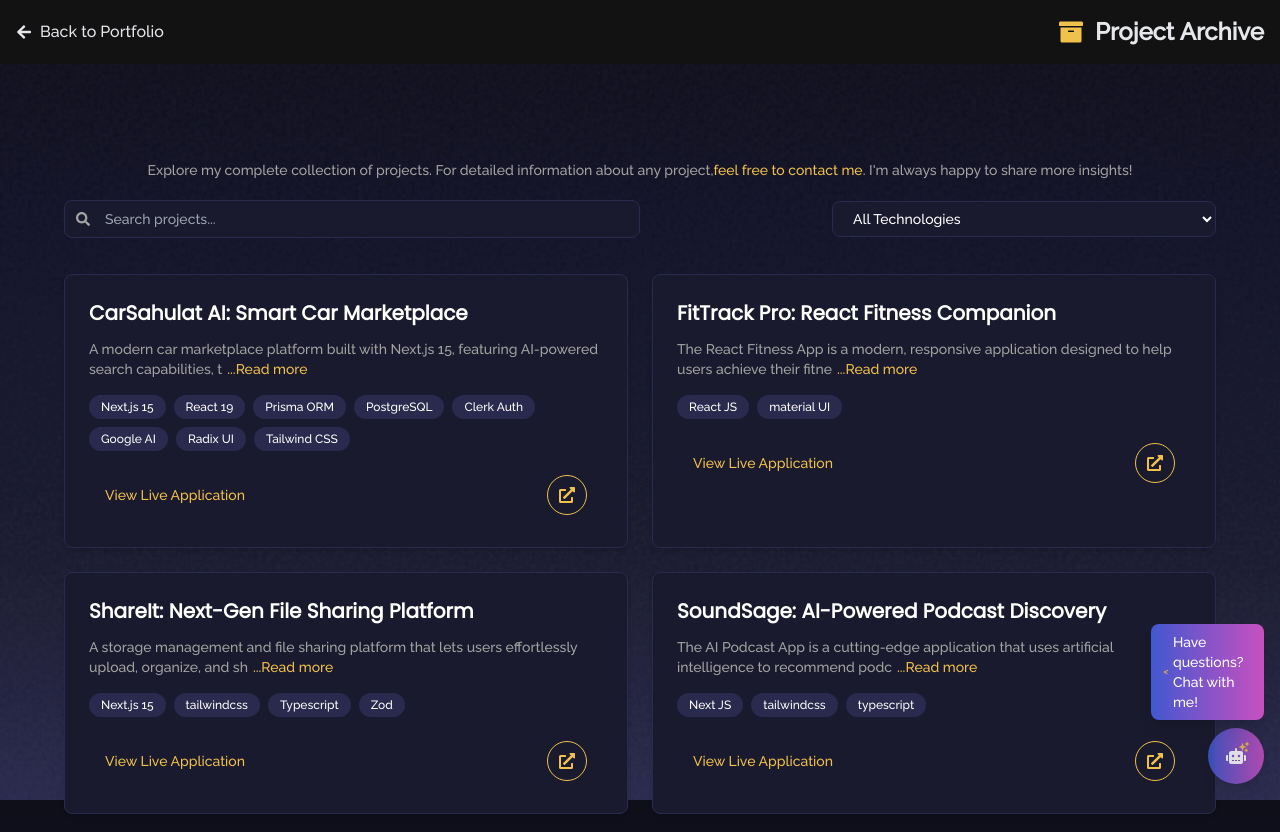
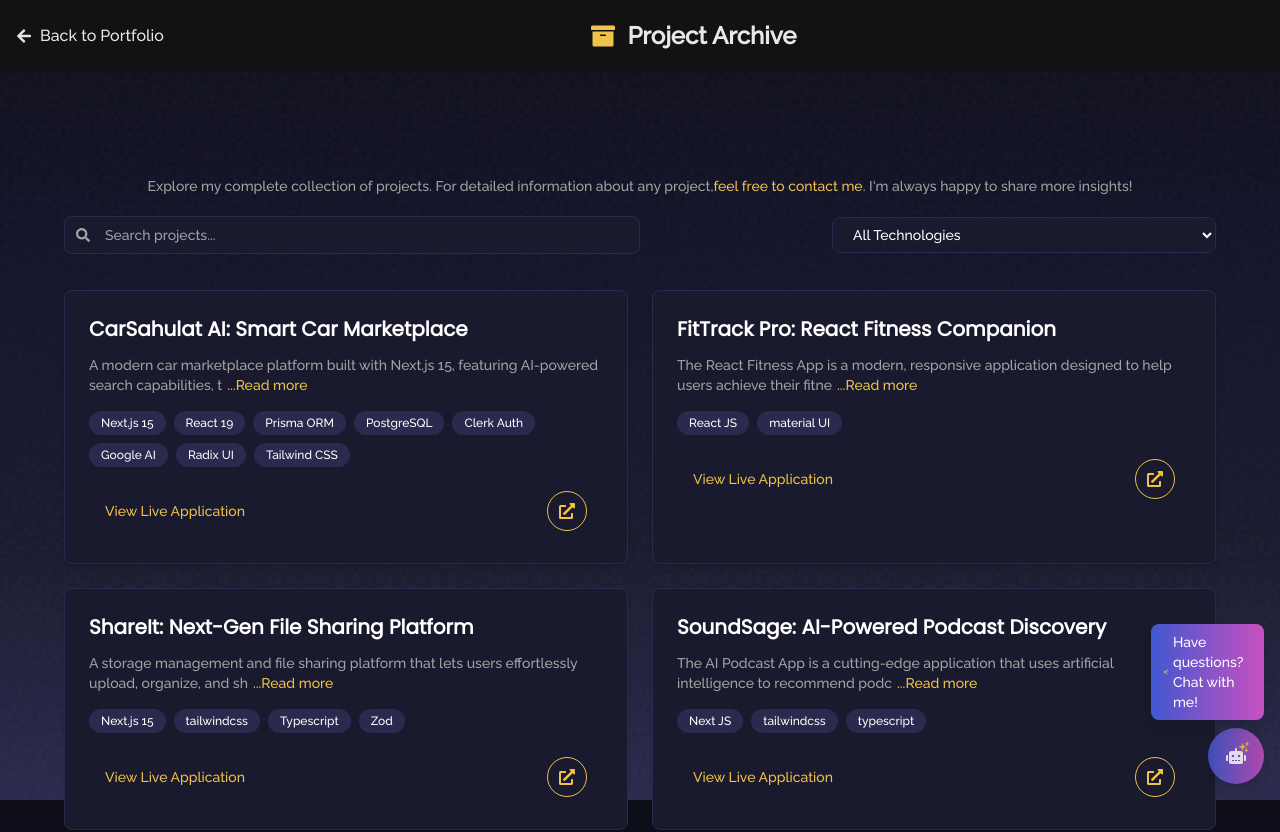
Before and after one commit to Rafiqdevhub/Rafiqdev, a React (Vite) app: page /projectlist in a window 1280 px wide. Shown: the top 832 px of the page. Built offline with nearby package versions, Linux system fonts and the light colour scheme.

Commit message:
Modify the Project list.

```diff
--- a/src/components/ProjectListHeader.jsx
+++ b/src/components/ProjectListHeader.jsx
@@ -1,18 +1,34 @@
-import { useCallback } from "react";
+import { useCallback, useState, useEffect } from "react";
 import { useNavigate } from "react-router-dom";
-import { FaArrowLeft, FaArchive } from "react-icons/fa";
+import { FaArrowLeft, FaArchive, FaChevronUp } from "react-icons/fa";
 
 const ProjectListHeader = () => {
   const navigate = useNavigate();
+  const [showScrollTop, setShowScrollTop] = useState(false);
 
   const handleNavigateBack = useCallback(() => {
     navigate("/");
   }, [navigate]);
 
+  const scrollToTop = useCallback(() => {
+    window.scrollTo({
+      top: 0,
+      behavior: "smooth",
+    });
+  }, []);
+
+  useEffect(() => {
+    const handleScroll = () => {
+      const scrollTop = window.scrollY;
+      setShowScrollTop(scrollTop > 300);
+    };
+
+    window.addEventListener("scroll", handleScroll);
+    return () => window.removeEventListener("scroll", handleScroll);
+  }, []);
+
   return (
-    <header
-      className={`w-full bg-[#121212] fixed top-0 left-0 z-50 transition-all duration-300 ease-in-out`}
-    >
+    <header className="w-full bg-[#121212] fixed top-0 left-0 z-40 transition-all duration-300 ease-in-out">
       <div className="container mx-auto px-4 py-4">
         <div className="flex flex-col gap-2">
           <div className="flex justify-between items-center">
@@ -24,12 +40,23 @@ const ProjectListHeader = () => {
               <FaArrowLeft />
               <span>Back to Portfolio</span>
             </button>
-            <div className="flex items-center gap-3">
-              <FaArchive className="text-[#f0c14b] text-2xl" />
-              <h1 className="text-2xl font-bold text-gray-200">
-                Project Archive
-              </h1>
+            <div className="flex items-center gap-6">
+              <div className="flex items-center gap-3">
+                <FaArchive className="text-[#f0c14b] text-2xl" />
+                <h1 className="text-2xl font-bold text-gray-200">
+                  Project Archive
+                </h1>
+              </div>
             </div>
+            <button
+              onClick={scrollToTop}
+              className={`w-10 h-10 flex items-center justify-center bg-[#1a1a2e] text-[#f0c14b] rounded-full shadow-lg hover:bg-[#f0c14b] hover:text-[#1a1a2e] transition-all duration-300 border border-[#f0c14b] hover:scale-110 ${
+                showScrollTop ? "opacity-100 scale-100" : "opacity-0 scale-75"
+              }`}
+              aria-label="Scroll to top"
+            >
+              <FaChevronUp className="text-lg" />
+            </button>
           </div>
         </div>
       </div>
--- a/src/pages/ArchiveProjects.jsx
+++ b/src/pages/ArchiveProjects.jsx
@@ -51,21 +51,18 @@ function ArchiveProjects() {
   }, [searchTerm, selectedTech]);
 
   return (
-    <>
+    <div className="min-h-screen relative">
       <Toaster />
       <ProjectListHeader />
-      <div className="min-h-screen w-full pb-8 xs:pb-12 pt-16">
-        <div className="mx-auto w-[94%] xs:w-[90%] space-y-4 xs:space-y-5 pt-3 xs:pt-4">
+      <div className="w-full pb-8 xs:pb-12 pt-24">
+        <div className="mx-auto w-[94%] xs:w-[90%] space-y-4 xs:space-y-5">
           <div className="text-center space-y-2">
             <p className="text-[#a3a3a3] text-sm">
               Explore my complete collection of projects. For detailed
               information about any project,
-              <a
-                href="/contact"
-                className="text-[#f0c14b] hover:underline cursor-pointer"
-              >
+              <span className="text-[#f0c14b] hover:underline cursor-pointer">
                 feel free to contact me
-              </a>
+              </span>
               . I&apos;m always happy to share more insights!
             </p>
           </div>
@@ -109,7 +106,7 @@ function ArchiveProjects() {
           </div>
         </div>
       </div>
-    </>
+    </div>
   );
 }
 
--- a/src/pages/Project.jsx
+++ b/src/pages/Project.jsx
@@ -14,10 +14,13 @@ function Project() {
           <h1 className="font-poppins mx-auto w-full xs:w-[90%] text-2xl xxs:text-3xl xs:text-4xl font-bold tracking-wider text-white lg:text-5xl">
             Featured <span className="text-[#f0c14b]">Projects</span>
           </h1>
-          <p className="text-[#a3a3a3] max-w-2xl mx-auto px-2 xxs:px-4 text-xs xxs:text-sm xs:text-base">
-            Discover some of my recent work and innovative solutions. Each
-            project demonstrates my commitment to creating impactful digital
-            experiences.
+          <p className="text-[#a3a3a3] text-sm">
+            Explore my complete collection of projects. For detailed information
+            about any project,
+            <span className="text-[#f0c14b] hover:underline cursor-pointer">
+              feel free to contact me
+            </span>
+            . I&apos;m always happy to share more insights!
           </p>
         </div>
         <div className="mx-auto mb-6 xxs:mb-8 xs:mb-10 w-[96%] xxs:w-[94%] xs:w-[90%]">
```
